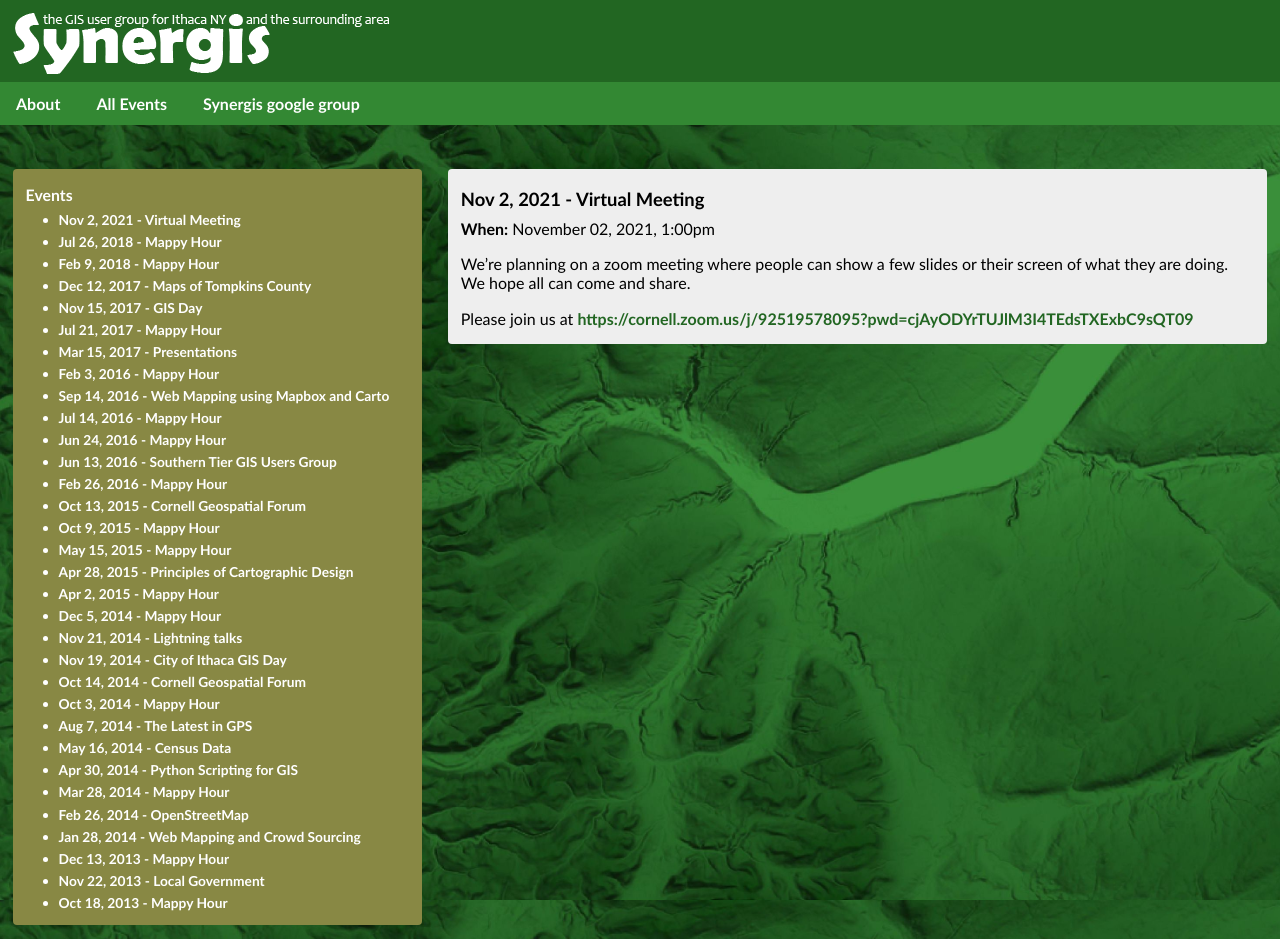
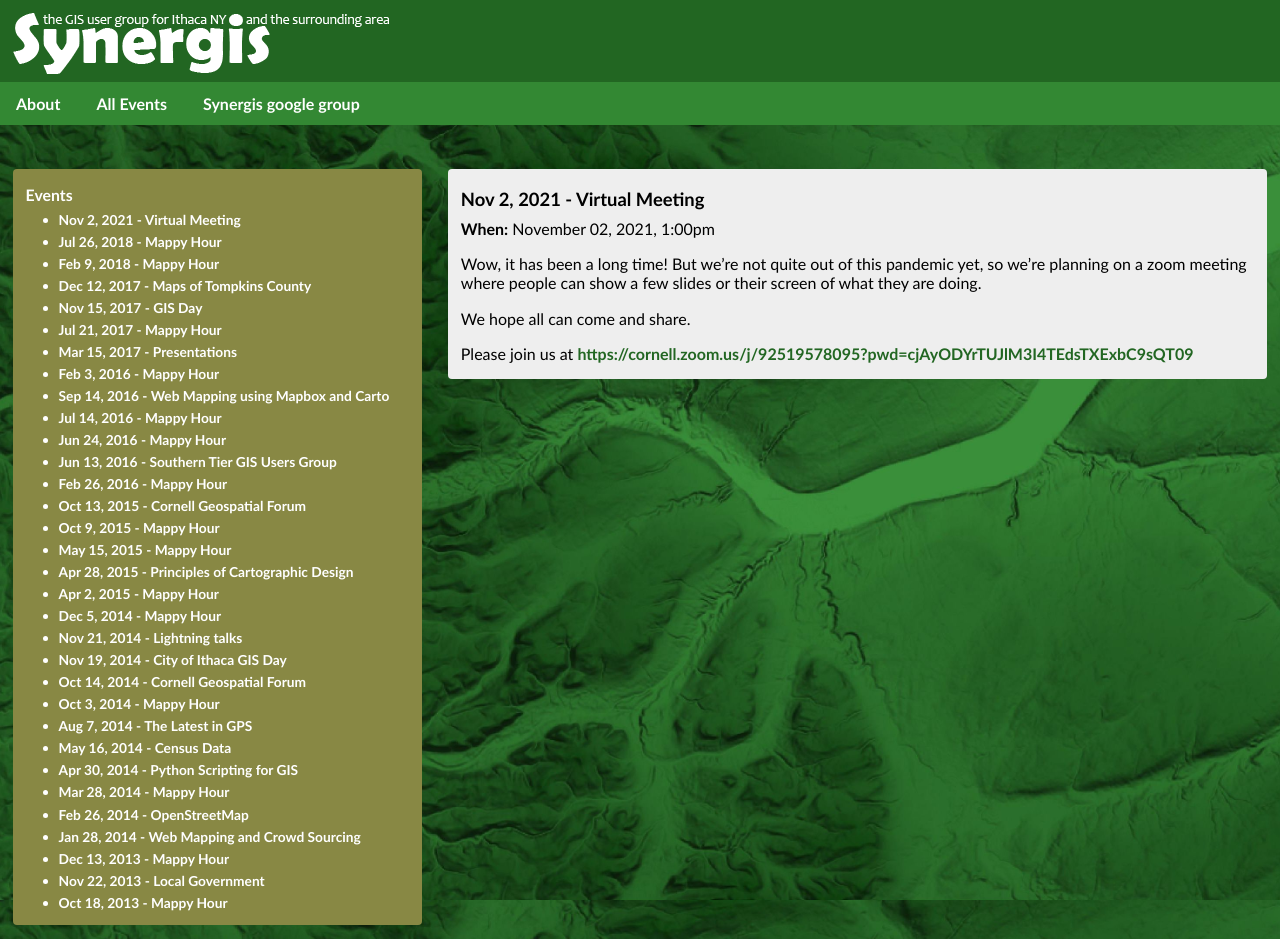
Before and after one commit to synergis-ny/synergis-ny.github.io, a Jekyll site: the page built from events/_posts/2021-11-02-zoom.md, in a window 1280 px wide. Built offline with Jekyll 4.4.1, drawn with Linux system fonts in a browser that asks for light colours.

Commit message:
Update 2021-11-02-zoom.md

```diff
--- a/events/_posts/2021-11-02-zoom.md
+++ b/events/_posts/2021-11-02-zoom.md
@@ -5,7 +5,9 @@
 category: events
 ---
 
-We're planning on a zoom meeting where people can show a few slides
-or their screen of what they are doing. We hope all can come and share.
+Wow, it has been a long time!  But we're not quite out of this pandemic yet, so we're planning
+on a zoom meeting where people can show a few slides or their screen of what they are doing.
+
+We hope all can come and share.
 
 Please join us at <https://cornell.zoom.us/j/92519578095?pwd=cjAyODYrTUJlM3I4TEdsTXExbC9sQT09>
```
